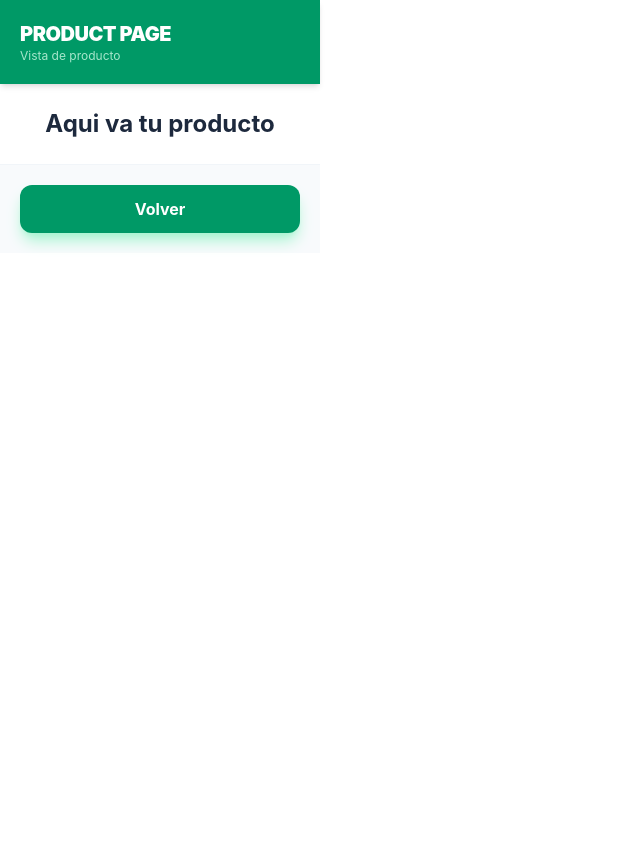
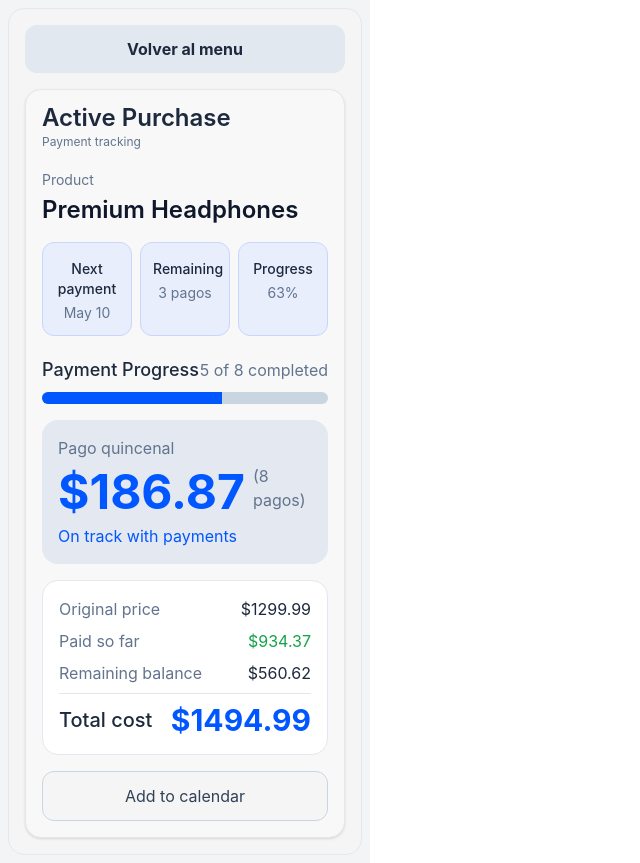
Before and after one commit to carlos-deanda/widget-kueski, a React (Vite) app: page / in a window 1280 px wide. Both pictures are taken after a click on the button "Ir a producto". Shown: the whole page, without its empty margins (0-640 px from the left). Before the commit the page ends 800 px from the top, so only its background shows below. Built offline with nearby package versions, Linux system fonts and the light colour scheme.

Commit message:
make the design of the product page

```diff
--- a/src/index.css
+++ b/src/index.css
@@ -4,7 +4,7 @@
 body {
   margin: 0;
   padding: 0;
-  width: 320px;
+  width: 370px;
   height: 600px;
   overflow: hidden;
 }
--- a/src/pages/ProductPage.jsx
+++ b/src/pages/ProductPage.jsx
@@ -2,26 +2,88 @@ import React from 'react';
 
 function ProductPage({ onBack }) {
   return (
-    <div className="w-full h-full bg-white flex flex-col font-sans">
-      <header className="p-5 bg-emerald-600 text-white shadow-md">
-        <h1 className="text-xl font-black tracking-tight">PRODUCT PAGE</h1>
-        <p className="text-xs text-emerald-100 opacity-80">Vista de producto</p>
-      </header>
-
-      <main className="grow p-6 flex items-center justify-center">
-        <h2 className="text-2xl font-bold text-slate-800">Aqui va tu producto</h2>
-      </main>
-
-      <footer className="p-5 border-t border-slate-100 bg-slate-50">
+    <div className="w-full h-full bg-[#f3f4f6] font-sans text-slate-800 p-2">
+      <div className="h-full rounded-2xl border border-slate-200 bg-[#f5f5f5] p-4 overflow-y-auto">
         <button
           onClick={onBack}
-          className="w-full bg-emerald-600 text-white font-bold py-3 rounded-xl
-                     hover:bg-emerald-700 active:scale-95 transition-all
-                     shadow-lg shadow-emerald-200"
+          className="w-full bg-slate-200 text-slate-800 font-bold py-3 rounded-xl
+                     hover:bg-slate-300 active:scale-95 transition-all"
         >
-          Volver
+          Volver al menu
         </button>
-      </footer>
+
+        <div className="mt-4 rounded-2xl border border-slate-200 bg-[#f8f8f8] p-4 shadow-sm">
+          <div className="flex items-start justify-between">
+            <div className="flex gap-3">
+              <div>
+                <h2 className="text-[24px] font-semibold leading-none">Active Purchase</h2>
+                <p className="text-xs text-slate-500 mt-1">Payment tracking</p>
+              </div>
+            </div>
+          </div>
+
+          <div className="mt-5">
+            <p className="text-sm text-slate-500">Product</p>
+            <p className="text-2xl font-semibold text-slate-900 mt-1">Premium Headphones</p>
+          </div>
+
+          <div className="mt-4 grid grid-cols-3 gap-2">
+            <div className="rounded-xl border border-[#c8d6ff] bg-[#e8eefc] p-3 text-center">
+              <p className="text-sm font-medium mt-1">Next payment</p>
+              <p className="text-sm text-slate-500 mt-1">May 10</p>
+            </div>
+            <div className="rounded-xl border border-[#c8d6ff] bg-[#e8eefc] p-3 text-center">
+              <p className="text-sm font-medium mt-1">Remaining</p>
+              <p className="text-sm text-slate-500 mt-1">3 pagos</p>
+            </div>
+            <div className="rounded-xl border border-[#c8d6ff] bg-[#e8eefc] p-3 text-center">
+              <p className="text-sm font-medium mt-1">Progress</p>
+              <p className="text-sm text-slate-500 mt-1">63%</p>
+            </div>
+          </div>
+
+          <div className="mt-5 flex items-center justify-between">
+            <p className="text-lg font-medium">Payment Progress</p>
+            <p className="text-slate-500">5 of 8 completed</p>
+          </div>
+
+          <div className="mt-2 h-3 rounded-full bg-slate-300 overflow-hidden">
+            <div className="h-full w-[63%] bg-[#0057ff]" />
+          </div>
+
+          <div className="mt-4 rounded-2xl bg-[#e4e8f0] p-4">
+            <p className="text-slate-500">Pago quincenal</p>
+            <div className="mt-1 flex items-end gap-2">
+              <p className="text-5xl font-bold text-[#0057ff]">$186.87</p>
+              <p className="text-slate-500 mb-1">(8 pagos)</p>
+            </div>
+            <p className="mt-2 text-[#0057ff]">On track with payments</p>
+          </div>
+
+          <div className="mt-4 rounded-2xl border border-slate-200 bg-white p-4 space-y-2">
+            <div className="flex items-center justify-between">
+              <p className="text-slate-500">Original price</p>
+              <p>$1299.99</p>
+            </div>
+            <div className="flex items-center justify-between">
+              <p className="text-slate-500">Paid so far</p>
+              <p className="text-[#16a34a]">$934.37</p>
+            </div>
+            <div className="flex items-center justify-between">
+              <p className="text-slate-500">Remaining balance</p>
+              <p>$560.62</p>
+            </div>
+            <div className="pt-2 mt-2 border-t border-slate-200 flex items-center justify-between">
+              <p className="text-xl font-medium">Total cost</p>
+              <p className="text-3xl font-bold text-[#0057ff]">$1494.99</p>
+            </div>
+          </div>
+
+          <button className="mt-4 w-full rounded-xl border border-slate-300 bg-[#f5f5f5] py-3 text-slate-700 hover:bg-slate-100 transition-colors">
+            Add to calendar
+          </button>
+        </div>
+      </div>
     </div>
   );
 }
```
